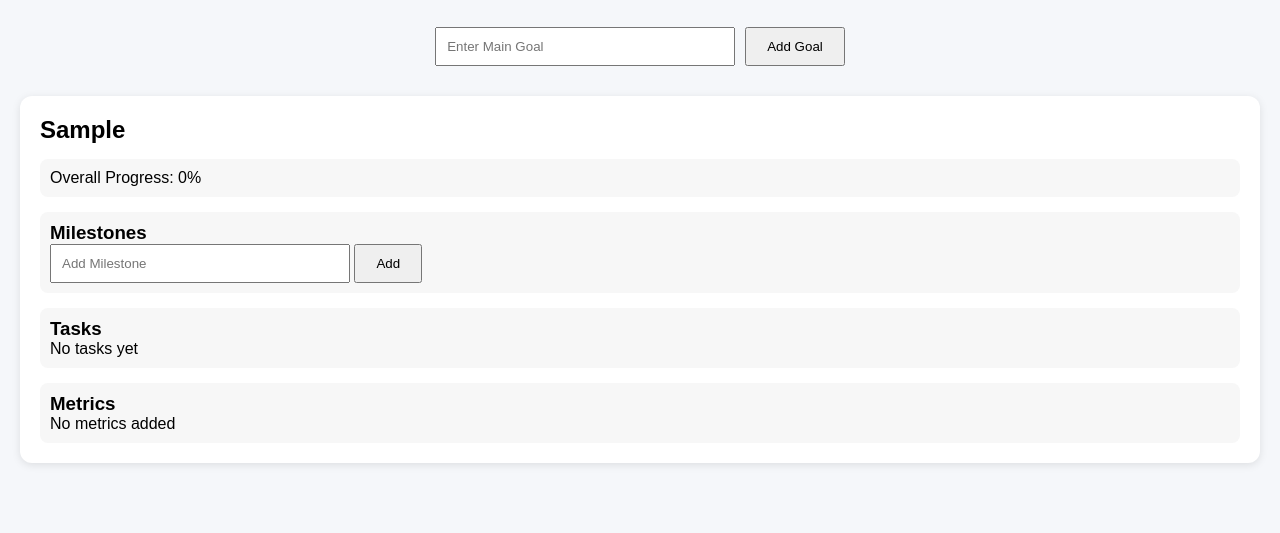
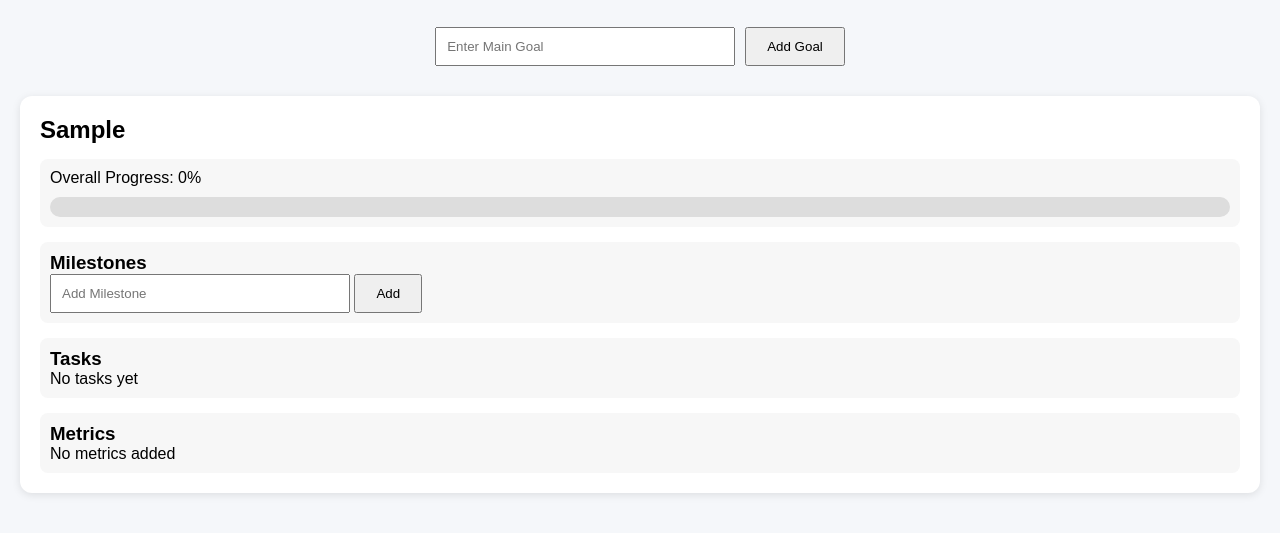
Before and after one commit to Simran05Singh/progressIQ, a plain HTML site: page index.html in a window 1280 px wide. Both pictures are taken after typing "Sample" into the empty fields and a click on the button "Add Goal". Shown: the part 79-612 px from the top of the page. Drawn offline with Linux system fonts and the light colour scheme.

Commit message:
feat: add visual progress bar

```diff
--- a/script.js
+++ b/script.js
@@ -72,6 +72,15 @@ function renderGoals() {
                     Overall Progress:
                     ${calculateProgress(goal)}%
                 </p>
+
+                <div class="progress-bar">
+                    <div
+                        class="progress-fill"
+                        style="
+                            width:${calculateProgress(goal)}%;
+                        "
+                    ></div>
+                </div>
             </div>
 
             <div class="milestone-section">
--- a/style.css
+++ b/style.css
@@ -59,3 +59,17 @@ button{
     background:#f7f7f7;
     border-radius:8px;
 }
+.progress-bar{
+    width:100%;
+    height:20px;
+    background:#ddd;
+    border-radius:20px;
+    overflow:hidden;
+    margin-top:10px;
+}
+
+.progress-fill{
+    height:100%;
+    background:#4CAF50;
+    transition:0.3s;
+}
```
